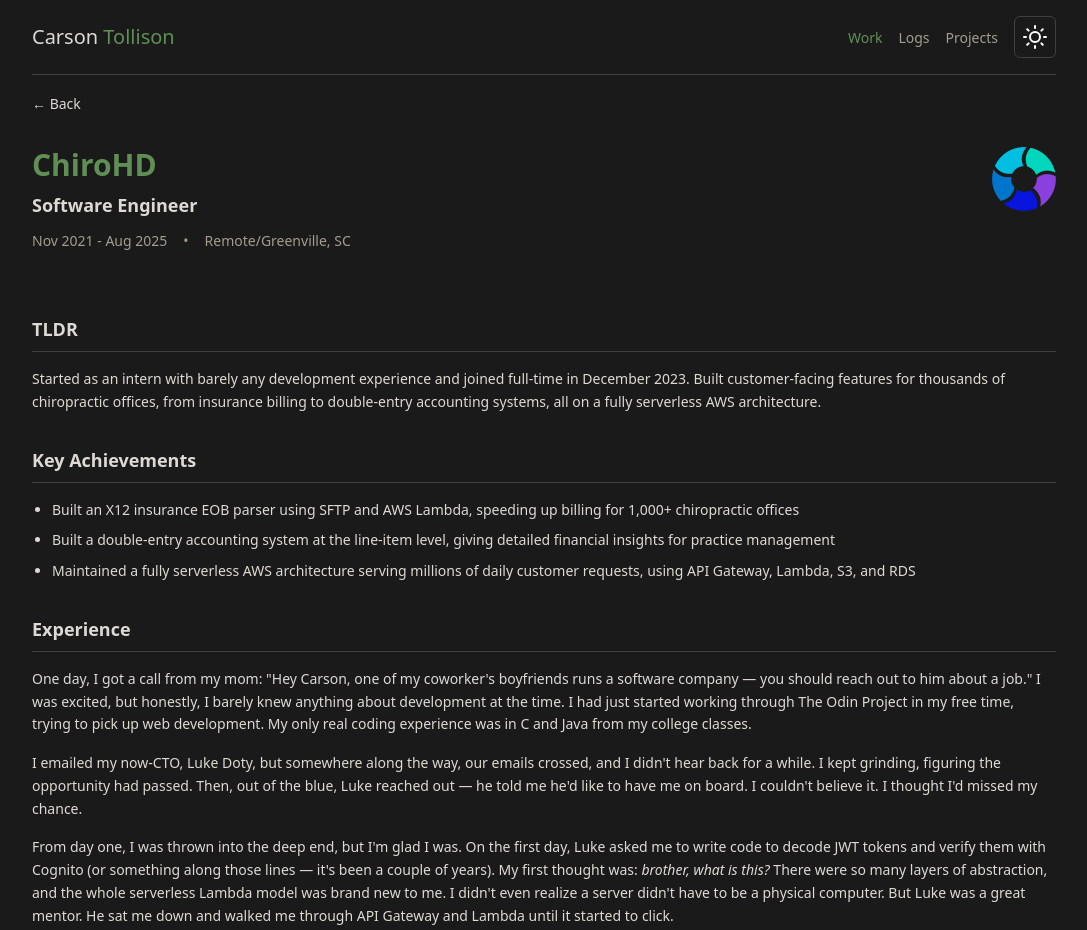
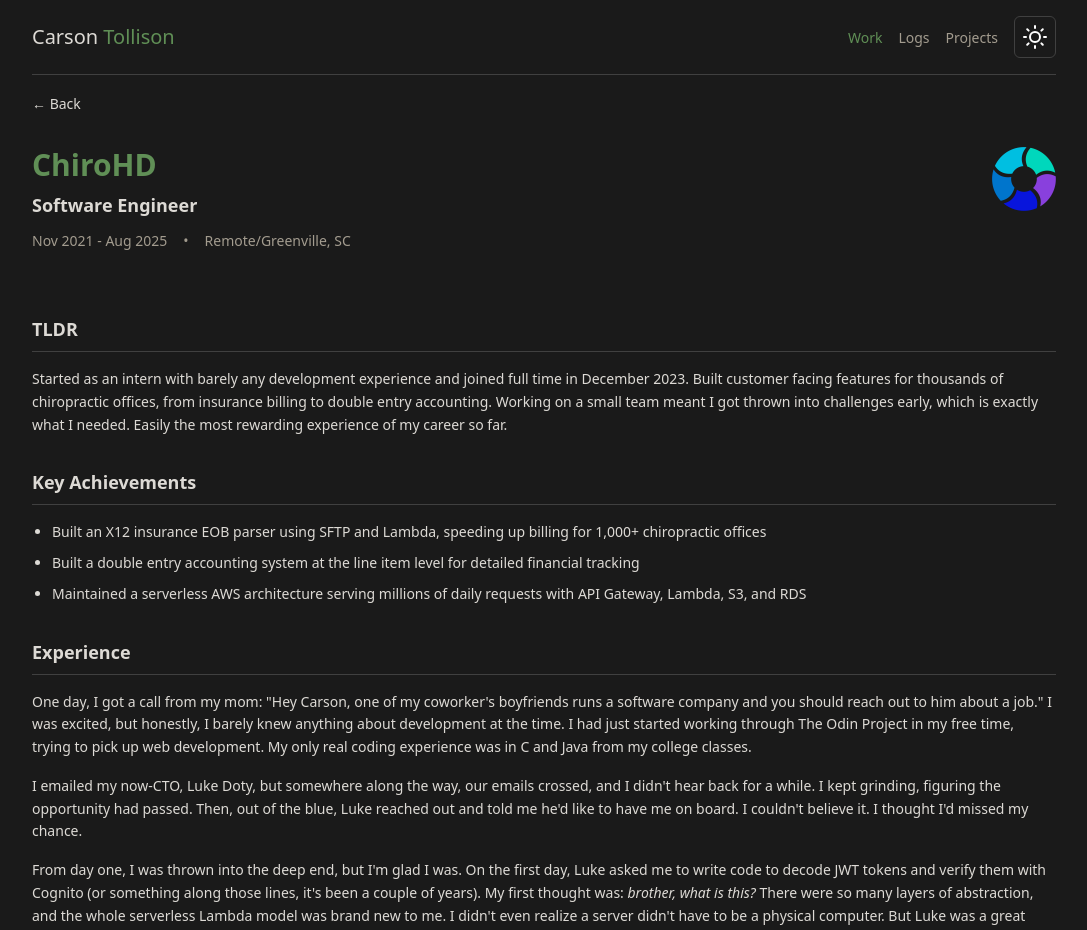
Before and after one commit to c-tollison/carson-dev, a React (Vite) app: page /work/chirohd in a window 1280 px wide. Shown: the top 930 px of the page, without its empty margins (96-1183 px from the left). Built offline with nearby package versions, Linux system fonts and the light colour scheme.

Commit message:
Clean up works pages

```diff
--- a/src/routes/works/amazon-pt1.tsx
+++ b/src/routes/works/amazon-pt1.tsx
@@ -2,9 +2,9 @@
 
 export default function AmazonPt1() {
     const points: string[] = [
-        `Built an event-driven architecture on AWS to process global pay and timecard data, using AWS CDK for infrastructure as code`,
-        `Used AWS SQS FIFO queues to handle burst traffic and keep processing in order, preventing downstream service overloads`,
-        `Automated ingestion and transformation of JSON datasets with Python on AWS Lambda, reducing manual data work for global timecard operations`,
+        `Built a system on AWS to process global pay and timecard data using CDK`,
+        `Used SQS FIFO queues to handle burst traffic and keep processing in order so we didn't overload downstream services`,
+        `Wrote Python Lambdas to automate ingestion and transformation of JSON datasets, cutting down manual work for global timecard ops`,
     ];
 
     return (
@@ -15,12 +15,12 @@
             location={'Remote/Seattle, WA'}
             imageUrl={'./../amazon.png'}
             points={points}
-            tldr={"My first internship at Amazon, working on the Benefits team to process global pay and timecard data. I moved to Seattle for the summer, expecting to work in an office, but ended up on a fully remote team — which meant I got to work from the Amazon Spheres almost every day."}
+            tldr={"My first internship at Amazon, working on the Benefits team to process global pay and timecard data. I moved to Seattle for the summer expecting to work in an office, but ended up on a fully remote team. Silver lining was I got to work from the Amazon Spheres almost every day. This was also where I proposed to my fiancée."}
         >
             <p>
                 Summer 2022 was my first time living outside of South Carolina. I applied to this internship while
                 waiting for my data structures and algorithms class to start. Honestly, I didn't think I would hear back
-                — at the time, I had only been an intern at ChiroHD for maybe two months and didn't have much else on my
+                since at the time I had only been an intern at ChiroHD for maybe two months and didn't have much else on my
                 resume. I was still pretty early in my journey as a developer. Little did I know, it would turn out to
                 be one of the best summers of my life.
             </p>
@@ -37,7 +37,7 @@
                 My fiancée and I moved out to Seattle about a week before the internship started. We rented a small
                 studio apartment in Capitol Hill. The recruiter had told me I needed to be in Seattle before my start
                 date, so we packed up and went. When the first day rolled around, I got an email from my manager asking
-                me to join a Zoom call bright and early — like 7:30 AM PST. I was a little confused but figured it was
+                me to join a Zoom call bright and early, like 7:30 AM PST. I was a little confused but figured it was
                 for onboarding and planning. I suited up, ready to meet my team, but I hadn't been given an office
                 address yet. I joined the Zoom call, and there was my manager, sitting outside on his porch in broad
                 daylight. Meanwhile, it was pitch black in Seattle. That's when I realized this was going to be an
@@ -75,7 +75,7 @@
                 This internship changed a lot for me. I learned how to write production-level code. I
                 started to really understand the serverless model and how to work at a scale I hadn't even imagined
                 before. And on top of that, I got to experience Seattle with my fiancée. It'll always feel like our home
-                away from home — and it's where I proposed to her.
+                away from home, and it's where I proposed to her.
             </p>
         </WorkPage>
     );
--- a/src/routes/works/chirohd.tsx
+++ b/src/routes/works/chirohd.tsx
@@ -2,12 +2,9 @@
 
 export default function ChiroHD() {
     const points: string[] = [
-        `Built an X12 insurance EOB parser using SFTP and AWS Lambda, speeding up billing for
-         1,000+ chiropractic offices`,
-        `Built a double-entry accounting system at the line-item level, giving detailed
-         financial insights for practice management`,
-        `Maintained a fully serverless AWS architecture serving millions of daily customer requests,
-         using API Gateway, Lambda, S3, and RDS`,
+        `Built an X12 insurance EOB parser using SFTP and Lambda, speeding up billing for 1,000+ chiropractic offices`,
+        `Built a double entry accounting system at the line item level for detailed financial tracking`,
+        `Maintained a serverless AWS architecture serving millions of daily requests with API Gateway, Lambda, S3, and RDS`,
     ];
 
     return (
@@ -18,11 +15,11 @@
             location={'Remote/Greenville, SC'}
             imageUrl={'./../chirohd_logo.png'}
             points={points}
-            tldr={"Started as an intern with barely any development experience and joined full-time in December 2023. Built customer-facing features for thousands of chiropractic offices, from insurance billing to double-entry accounting systems, all on a fully serverless AWS architecture."}
+            tldr={"Started as an intern with barely any development experience and joined full time in December 2023. Built customer facing features for thousands of chiropractic offices, from insurance billing to double entry accounting. Working on a small team meant I got thrown into challenges early, which is exactly what I needed. Easily the most rewarding experience of my career so far."}
         >
             <p>
                 One day, I got a call from my mom: "Hey Carson, one of my coworker's boyfriends runs a software company
-                — you should reach out to him about a job." I was excited, but honestly, I barely knew anything about
+                and you should reach out to him about a job." I was excited, but honestly, I barely knew anything about
                 development at the time. I had just started working through The Odin Project in my free time, trying to
                 pick up web development. My only real coding experience was in C and Java from my college classes.
             </p>
@@ -30,12 +27,12 @@
             <p>
                 I emailed my now-CTO, Luke Doty, but somewhere along the way, our emails crossed, and I didn't hear back
                 for a while. I kept grinding, figuring the opportunity had passed. Then, out of the blue, Luke reached
-                out — he told me he'd like to have me on board. I couldn't believe it. I thought I'd missed my chance.
+                out and told me he'd like to have me on board. I couldn't believe it. I thought I'd missed my chance.
             </p>
 
             <p>
                 From day one, I was thrown into the deep end, but I'm glad I was. On the first day, Luke asked me to
-                write code to decode JWT tokens and verify them with Cognito (or something along those lines — it's been
+                write code to decode JWT tokens and verify them with Cognito (or something along those lines, it's been
                 a couple of years). My first thought was: <em>brother, what is this?</em> There were so many layers of
                 abstraction, and the whole serverless Lambda model was brand new to me. I didn't even realize a server
                 didn't have to be a physical computer. But Luke was a great mentor. He sat me down and walked me through
@@ -60,8 +57,8 @@
                 Working on our insurance platform was my first customer-facing project at ChiroHD. Before that, I had
                 mostly worked on smaller features and internal improvements, like revamping our pipelines and getting
                 our testing infrastructure up and running. Stepping into the insurance work gave me real ownership over
-                something. More recently, I've shifted toward our ledger system and double-entry accounting.
-                (Double-entry accounting is diabolical.)
+                something. More recently, I've shifted toward our ledger system and double entry accounting.
+                (Double entry accounting is diabolical.)
             </p>
 
             <div className='w-full flex justify-center items-center flex-shrink-0'>
```
Also changed, not shown: src/routes/works/amazon-pt2.tsx (+9 -12 lines).
